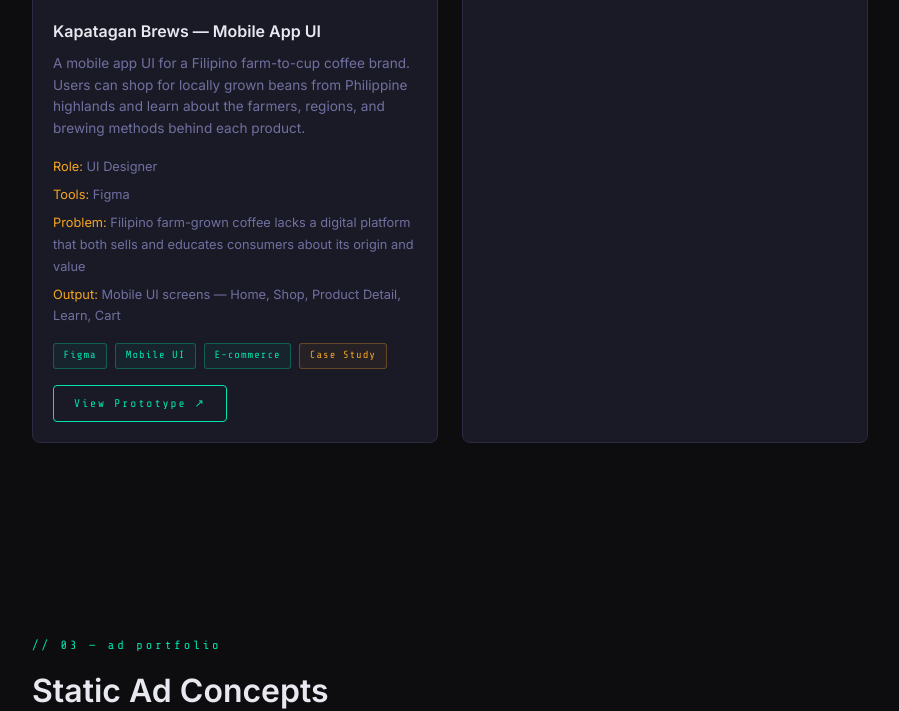
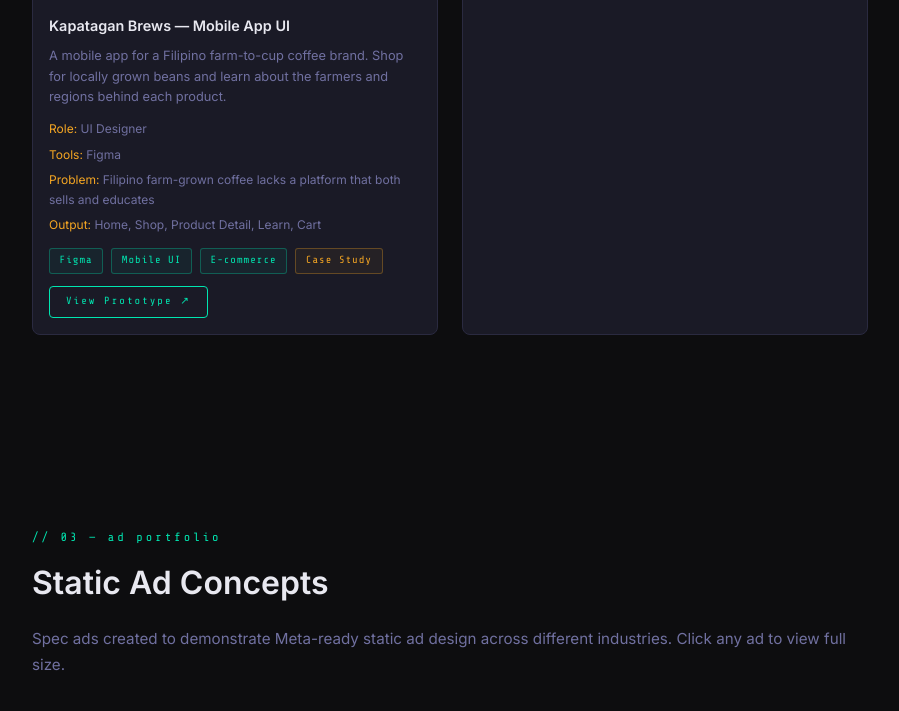
Before and after one commit to stanby23/tristanreyes.github.io, a plain HTML site: page index.html in a window 1280 px wide. Shown: the part 2612-3323 px from the top of the page, without its empty margins (190-1089 px from the left). Drawn offline with nearby package versions, Linux system fonts and the light colour scheme.

Commit message:
Update index.html

```diff
--- a/index.html
+++ b/index.html
@@ -191,22 +191,22 @@ footer span{color:var(--teal)}
       <div class="work-thumb" style="height:auto;padding:0;overflow:hidden">
         <img src="https://stanby23.github.io/tristanreyes.github.io/kapatagan-preview.png" alt="Kapatagan Brews Preview" style="width:100%;height:auto;display:block"/>
       </div>
-      <div class="work-info">
-        <div class="work-title">Kapatagan Brews — Mobile App UI</div>
-        <div class="work-desc">A mobile app UI for a Filipino farm-to-cup coffee brand. Users can shop for locally grown beans from Philippine highlands and learn about the farmers, regions, and brewing methods behind each product.</div>
-        <div style="margin-top:1rem;font-size:0.8rem;color:var(--muted)">
-          <div style="margin-bottom:.4rem"><span style="color:var(--amber)">Role:</span> UI Designer</div>
-          <div style="margin-bottom:.4rem"><span style="color:var(--amber)">Tools:</span> Figma</div>
-          <div style="margin-bottom:.4rem"><span style="color:var(--amber)">Problem:</span> Filipino farm-grown coffee lacks a digital platform that both sells and educates consumers about its origin and value</div>
-          <div><span style="color:var(--amber)">Output:</span> Mobile UI screens — Home, Shop, Product Detail, Learn, Cart</div>
+      <div class="work-info" style="padding:1rem">
+        <div class="work-title" style="font-size:0.9rem">Kapatagan Brews — Mobile App UI</div>
+        <div class="work-desc" style="font-size:0.8rem;margin-top:.35rem">A mobile app for a Filipino farm-to-cup coffee brand. Shop for locally grown beans and learn about the farmers and regions behind each product.</div>
+        <div style="margin-top:.75rem;font-size:0.75rem;color:var(--muted)">
+          <div style="margin-bottom:.3rem"><span style="color:var(--amber)">Role:</span> UI Designer</div>
+          <div style="margin-bottom:.3rem"><span style="color:var(--amber)">Tools:</span> Figma</div>
+          <div style="margin-bottom:.3rem"><span style="color:var(--amber)">Problem:</span> Filipino farm-grown coffee lacks a platform that both sells and educates</div>
+          <div><span style="color:var(--amber)">Output:</span> Home, Shop, Product Detail, Learn, Cart</div>
         </div>
-        <div class="work-tags" style="margin-top:1rem">
+        <div class="work-tags" style="margin-top:.75rem">
           <span class="tag">Figma</span>
           <span class="tag">Mobile UI</span>
           <span class="tag">E-commerce</span>
           <span class="tag amber">Case Study</span>
         </div>
-        <a href="https://www.figma.com/proto/e02D6xQ0HOqTzG4oZAxAph/Kapatagan-Brews_Group-10--Copy-?node-id=0-1&t=Yigj2sOsMhp8ZKYQ-1" target="_blank" class="btn btn-secondary" style="display:inline-block;margin-top:1rem;font-size:0.7rem;padding:.5rem 1.25rem">View Prototype ↗</a>
+        <a href="https://www.figma.com/proto/e02D6xQ0HOqTzG4oZAxAph/Kapatagan-Brews_Group-10--Copy-?node-id=0-1&t=Yigj2sOsMhp8ZKYQ-1" target="_blank" class="btn btn-secondary" style="display:inline-block;margin-top:.75rem;font-size:0.65rem;padding:.4rem 1rem">View Prototype ↗</a>
       </div>
     </div>
 
```
